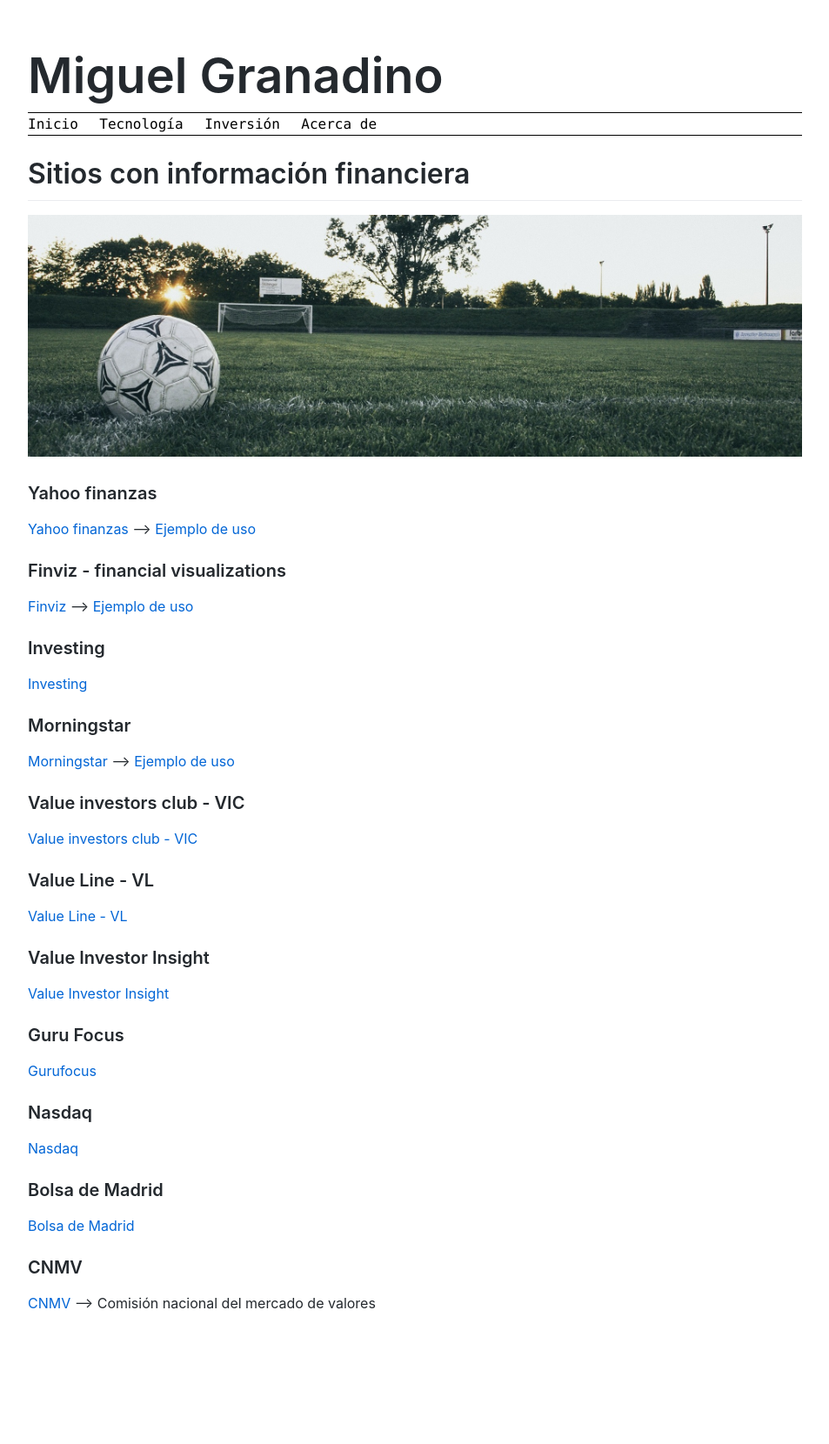
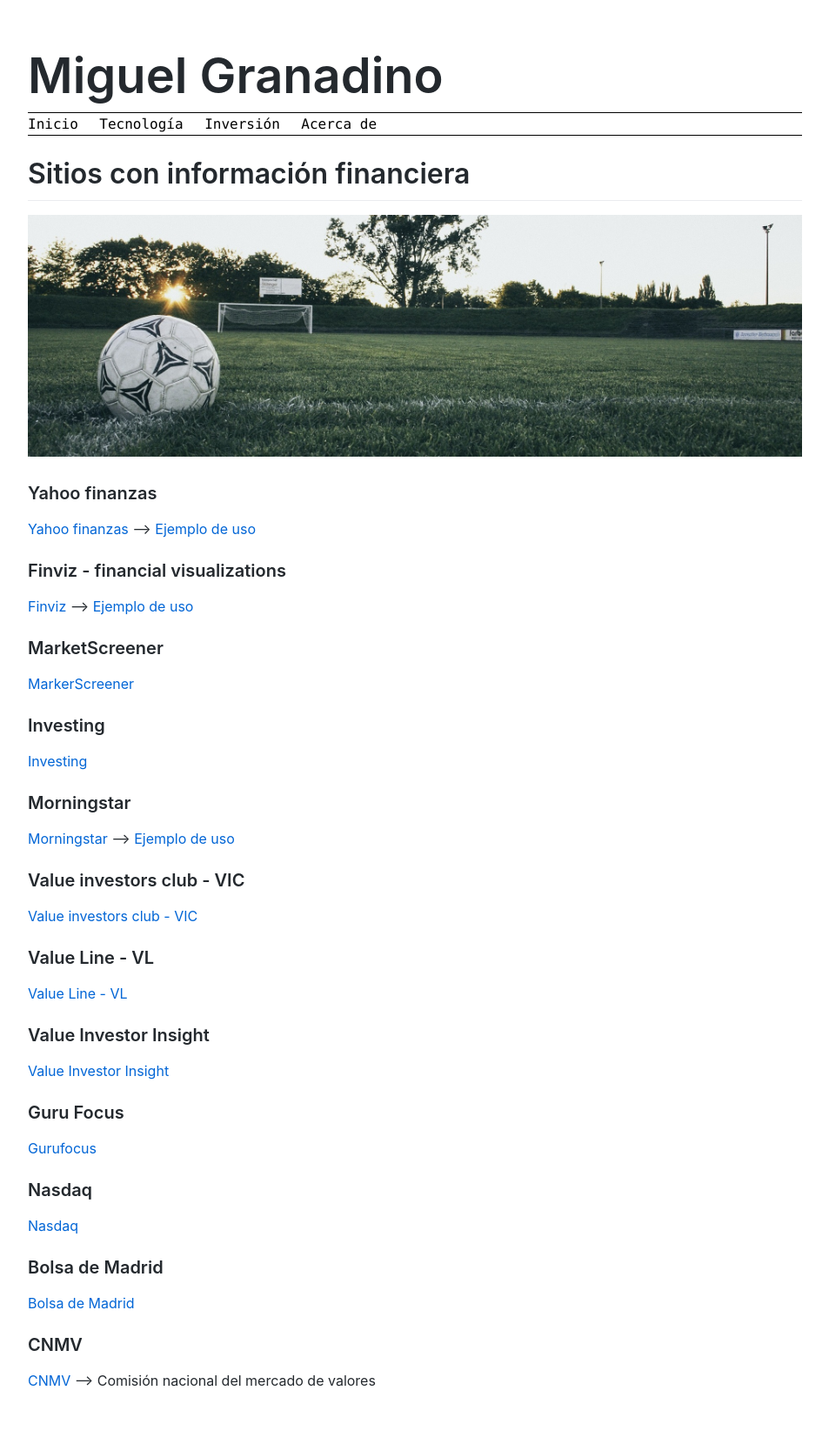
Before and after one commit to Akira3030/formacion, a Jekyll site: the page built from articulos/inversiones/sitios-con-informacion-financiera.md, in a window 1280 px wide. Shown: the whole page at 87% size, without its empty margins (163-1116 px from the left). Built offline with Jekyll 4.4.1, drawn with Linux system fonts in a browser that asks for light colours; before the commit the page ends 1571 px from its top, so only the background shows below that.

Commit message:
Update sitios-con-informacion-financiera.md

```diff
--- a/articulos/inversiones/sitios-con-informacion-financiera.md
+++ b/articulos/inversiones/sitios-con-informacion-financiera.md
@@ -13,6 +13,10 @@
 
 ### Finviz - financial visualizations
 [Finviz](https://finviz.com/) --> [Ejemplo de uso](https://www.youtube.com/watch?v=3XC6mfo-CQ4)
+
+### MarketScreener
+
+[MarkerScreener](https://www.marketscreener.com)
 
 ### Investing
 [Investing](https://www.investing.com/)
```
